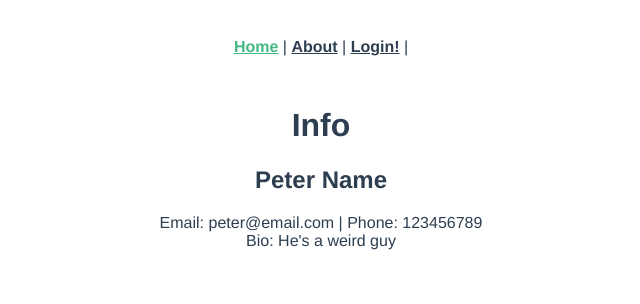
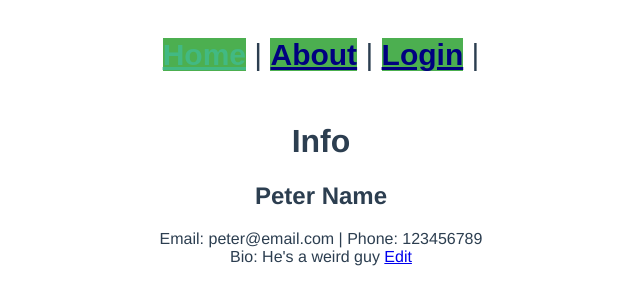
Before and after one commit to meganreh/student_portal, a Vue app: page / in a window 1280 px wide. Shown: the top 304 px of the page, without its empty margins (319-959 px from the left). Built offline with nearby package versions, Linux system fonts and the light colour scheme.

Commit message:
v bind edit

```diff
--- a/src/App.vue
+++ b/src/App.vue
@@ -5,7 +5,7 @@
       |
       <router-link to="/about">About</router-link>
       |
-      <router-link to="/login" v-if="!jwt">Login!</router-link>
+      <router-link to="/login" v-if="!jwt">Login</router-link>
       |
       <router-link to="/logout" v-if="jwt">Logout</router-link>
     </div>
@@ -24,11 +24,14 @@
 
 #nav {
   padding: 30px;
+  font-size: 30px;
+  font-family: sans-serif;
 }
 
 #nav a {
   font-weight: bold;
-  color: #2c3e50;
+  color: Navy;
+  background-color: #4caf50; /* Green */
 }
 
 #nav a.router-link-exact-active {
--- a/src/main.js
+++ b/src/main.js
@@ -3,7 +3,7 @@ import App from "./App.vue";
 import router from "./router";
 import axios from "axios";
 
-axios.defaults.baseURL = process.env.NODE_ENV === "development" ? "http://localhost:3000" : "/";
+axios.defaults.baseURL = process.env.NODE_ENV === "development" ? "https://boiling-chamber-46600.herokuapp.com" : "/";
 
 var jwt = localStorage.getItem("jwt");
 if (jwt) {
--- a/src/views/Home.vue
+++ b/src/views/Home.vue
@@ -6,6 +6,7 @@
       Email: {{ user.email }} | Phone: {{ user.phone_number }}
       <br />
       Bio: {{ user.bio }}
+      <router-link v-bind:to="`/user/${user.id}`">Edit</router-link>
     </div>
   </div>
 </template>
@@ -13,6 +14,7 @@
 <style></style>
 
 <script>
+import axios from "axios";
 export default {
   data: function() {
     return {
--- a/src/views/UsersEdit.vue
+++ b/src/views/UsersEdit.vue
@@ -29,6 +29,8 @@
 <style></style>
 
 <script>
+import axios from "axios";
+
 export default {
   data: function() {
     return {
```
